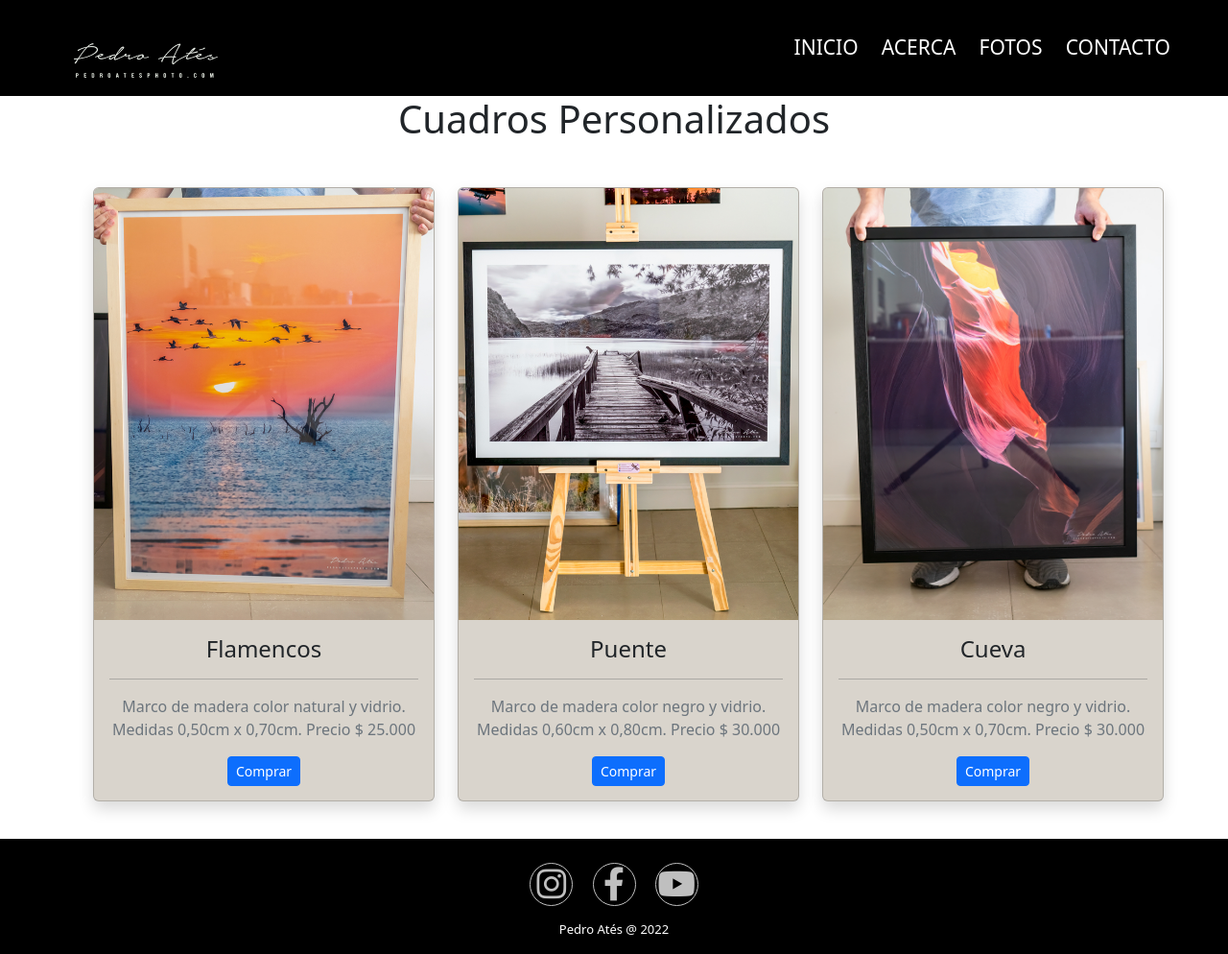
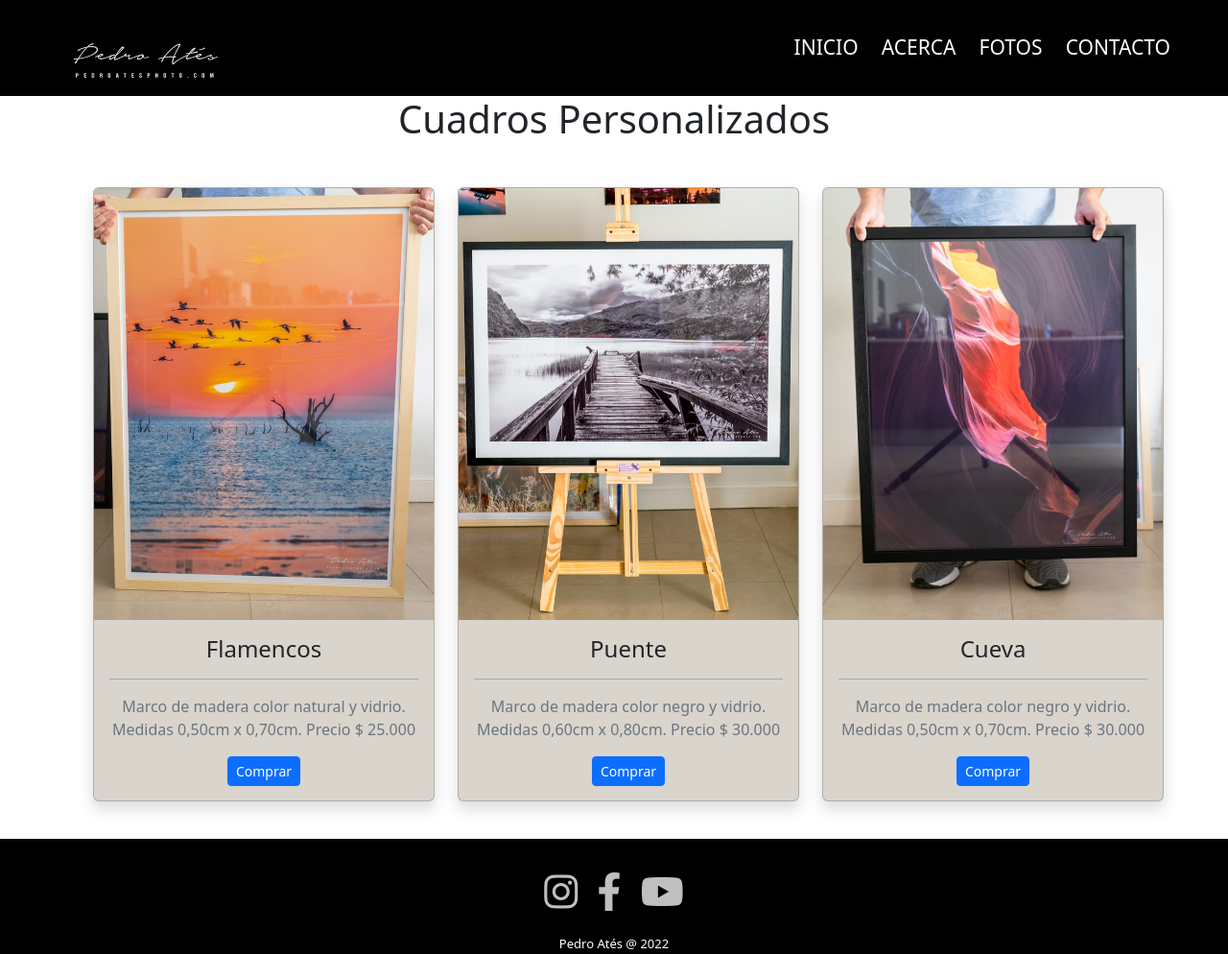
Before and after one commit to pedroates/PF-Ates, a website: page Pages/cuadros.html in a window 1280 px wide. Shown: the whole page at 96% size. Drawn offline with nearby package versions, Linux system fonts and the light colour scheme.

Commit message:
arreglos en links de redes sociales

```diff
--- a/Pages/cuadros.html
+++ b/Pages/cuadros.html
@@ -9,7 +9,6 @@
     <meta name="description" content="cuadros decorativos de fotos de distintos tamaños">
     <link href="https://cdn.jsdelivr.net/npm/bootstrap@5.2.2/dist/css/bootstrap.min.css" rel="stylesheet" integrity="sha384-Zenh87qX5JnK2Jl0vWa8Ck2rdkQ2Bzep5IDxbcnCeuOxjzrPF/et3URy9Bv1WTRi" crossorigin="anonymous">
     <link rel="stylesheet" href="../css/style.css">
-    <link rel="stylesheet" href="https://cdnjs.cloudflare.com/ajax/libs/font-awesome/6.2.1/css/all.min.css" integrity="sha512-MV7K8+y+gLIBoVD59lQIYicR65iaqukzvf/nwasF0nqhPay5w/9lJmVM2hMDcnK1OnMGCdVK+iQrJ7lzPJQd1w==" crossorigin="anonymous" referrerpolicy="no-referrer" />
     <link rel="shortcut icon" href="../Assets/imágenes/favicon.ico" type="image/x-icon">
 </head>
 <body>
@@ -67,9 +66,9 @@
         </main>
         <footer>
             <div class="social">
-                <a href="#"><i class="fab fa-instagram"></i></a>
-                <a href="#"><i class="fab fa-facebook-f"></i></a>
-                <a href="#"><i class="fab fa-youtube"></i></a>
+                <a href="https://www.instagram.com/atespedro/"><i class="fab fa-instagram"></i></a>
+                <a href="https://www.facebook.com/pedro.ates"><i class="fab fa-facebook-f"></i></a>
+                <a href="https://www.youtube.com/@pea2330/featured"><i class="fab fa-youtube"></i></a>
             </div>
             <p class="copyright">
                 Pedro Atés @ 2022
--- a/scss/layout/_footer.scss
+++ b/scss/layout/_footer.scss
@@ -6,12 +6,8 @@
 footer .social{
     text-align: center;
     a{
-        font-size: 35px;
+        font-size: 40px;
         color: white;
-        border: 1px solid white;
-        width: 45px;
-        height: 45px;
-        line-height: 42px;
         display: inline-block;
         text-align: center;
         border-radius: 50%;
--- a/scss/layout/_media-index-mobile.scss
+++ b/scss/layout/_media-index-mobile.scss
@@ -9,9 +9,6 @@
         letter-spacing: 3px;
         }
     }
-    .footerPaginas{
-        height: 13vh;
-    }
     .headerPaginas{
         height: 100px;
     }
```
Also changed, not shown: Pages/acerca.html (+3 -3 lines), Pages/contacto.html (+3 -3 lines), Pages/fotos.html (+3 -3 lines), index.html (+3 -3 lines), css/style.css.
